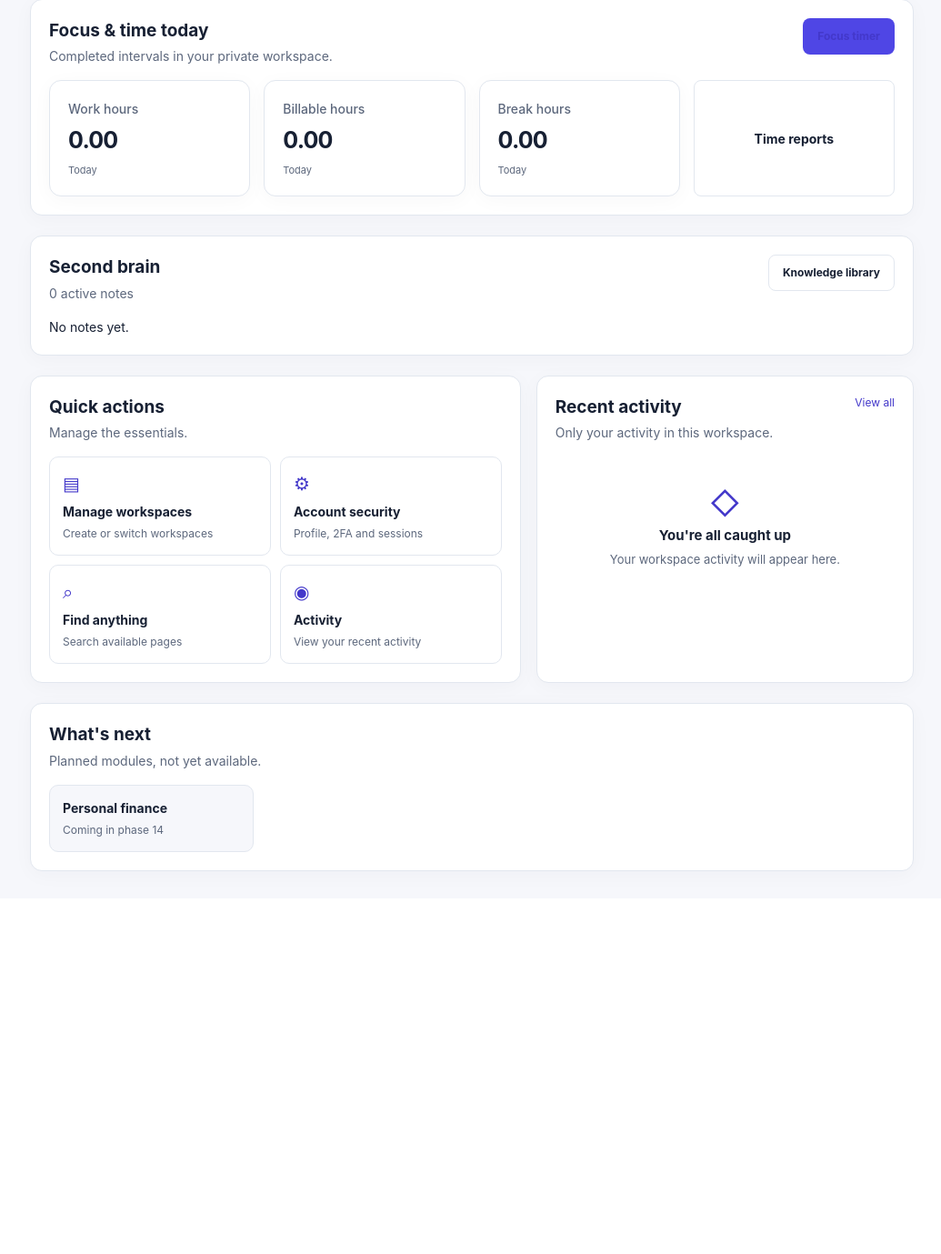
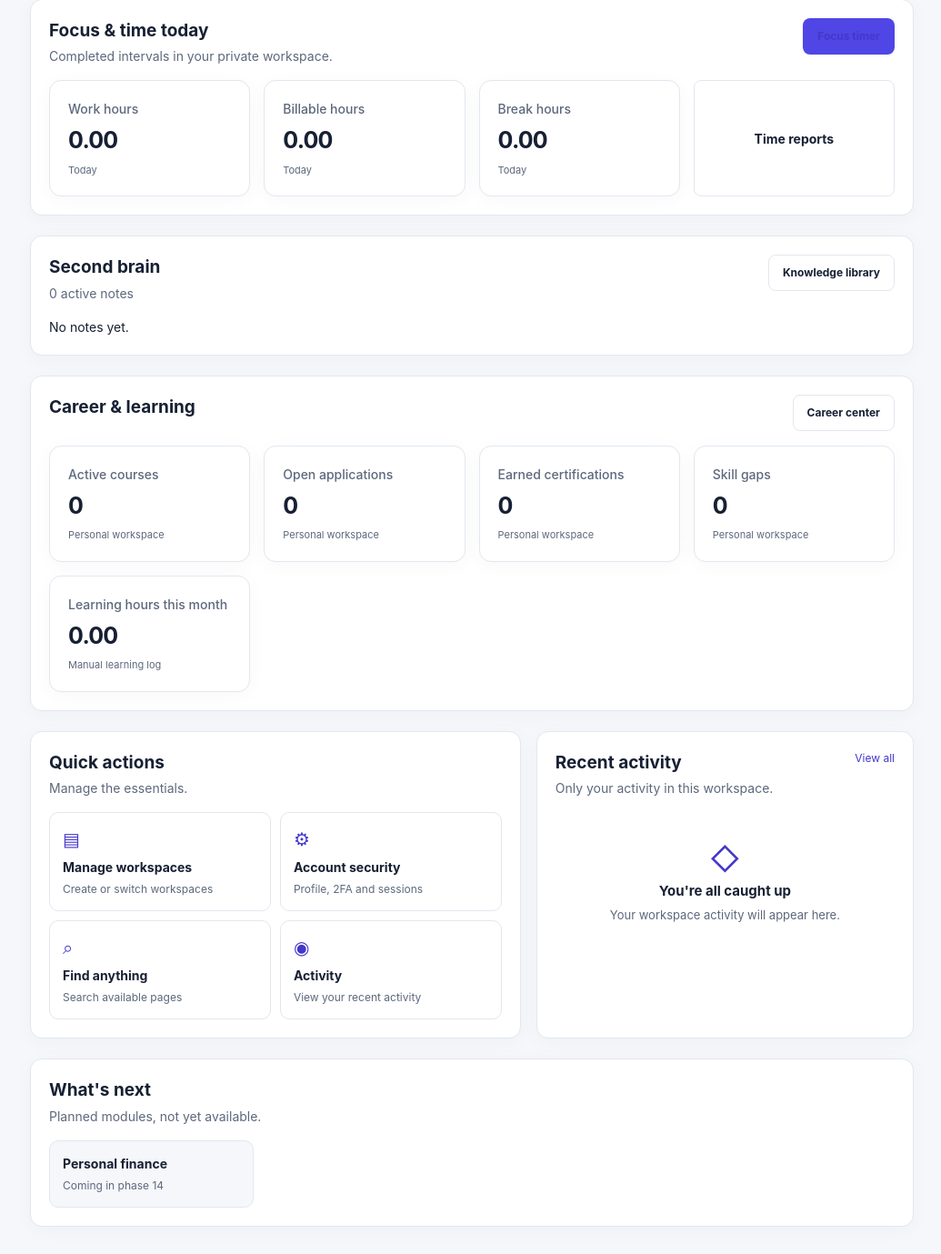
Before and after one commit to arifbillahcse/tm, a Laravel app: page /dashboard in a window 1280 px wide. Shown: the part 1290-2669 px from the top of the page at 91% size, without its empty margins (245-1280 px from the left). Before the commit the page ends 2252 px from the top, so only its background shows below. Run offline with Laravel 12, Linux system fonts and the light colour scheme; the visitor is signed in with stand-in values (Sample User, id 1); data that the repository does not hold is empty; style sheets or scripts are compiled from the project's sources.

Commit message:
feat: integrate career resources/views/dashboard/index.blade.php

```diff
--- a/resources/views/dashboard/index.blade.php
+++ b/resources/views/dashboard/index.blade.php
@@ -9,6 +9,7 @@
 @if($goalStats!==null)<x-ui.card><div class="section-heading"><div><h2>Goals &amp; habits</h2><p>Progress on your private roadmap.</p></div><a class="btn secondary" href="{{ route('goals.index') }}">Open roadmap</a></div><div class="stats-grid"><x-ui.stat label="Active goals" :value="$goalStats['active']" detail="In progress"/><x-ui.stat label="Completed goals" :value="$goalStats['completed']" detail="Marked complete"/><x-ui.stat label="Habits today" :value="$goalStats['checked'].' / '.$goalStats['habits']" detail="Daily check-ins"/><a href="{{ route('habits.index') }}" class="btn secondary">Check habits</a></div>@foreach($goalStats['recent'] as $goal)<div class="goal-item"><a href="{{ route('goals.show',$goal) }}">{{ $goal->title }}</a><progress class="goal-progress" max="100" value="{{ $goal->progress() }}" aria-label="Goal progress"></progress><small>{{ $goal->progress() }}%</small></div>@endforeach</x-ui.card>@endif
 @if($timeStats!==null)<x-ui.card><div class="section-heading"><div><h2>Focus &amp; time today</h2><p>Completed intervals in your private workspace.</p></div><a class="btn" href="{{ route('time.index') }}">Focus timer</a></div><div class="stats-grid"><x-ui.stat label="Work hours" :value="number_format($timeStats['work']/3600,2)" detail="Today"/><x-ui.stat label="Billable hours" :value="number_format($timeStats['billable']/3600,2)" detail="Today"/><x-ui.stat label="Break hours" :value="number_format($timeStats['break']/3600,2)" detail="Today"/><a class="btn secondary" href="{{ route('time.report') }}">Time reports</a></div></x-ui.card>@endif
 @if($knowledge!==null)<x-ui.card><div class="section-heading"><div><h2>Second brain</h2><p>{{ $knowledge['count'] }} active notes</p></div><a class="btn secondary" href="{{ route('knowledge.index') }}">Knowledge library</a></div>@forelse($knowledge['recent'] as $note)<a class="result-row" href="{{ route('knowledge.show',$note) }}">{{ $note->title }} · {{ $note->kind }}</a>@empty<p>No notes yet.</p>@endforelse</x-ui.card>@endif
+@if($careerStats!==null)<x-ui.card><div class="section-heading"><h2>Career &amp; learning</h2><a class="btn secondary" href="{{ route('career.index') }}">Career center</a></div><div class="stats-grid">@foreach(['courses'=>'Active courses','applications'=>'Open applications','certifications'=>'Earned certifications','gaps'=>'Skill gaps'] as $key=>$label)<x-ui.stat :label="$label" :value="$careerStats[$key]" detail="Personal workspace"/>@endforeach<x-ui.stat label="Learning hours this month" :value="number_format($careerStats['minutes']/60,2)" detail="Manual learning log"/></div></x-ui.card>@endif
 <div class="dashboard-grid"><x-ui.card><div class="section-heading"><div><h2>Quick actions</h2><p>Manage the essentials.</p></div></div><div class="quick-grid"><a href="{{ route('workspaces.index') }}"><span>▤</span><strong>Manage workspaces</strong><small>Create or switch workspaces</small></a><a href="{{ route('profile') }}"><span>⚙</span><strong>Account security</strong><small>Profile, 2FA and sessions</small></a><a href="{{ route('search') }}"><span>⌕</span><strong>Find anything</strong><small>Search available pages</small></a><a href="{{ route('notifications.index') }}"><span>◉</span><strong>Activity</strong><small>View your recent activity</small></a></div></x-ui.card>
 <x-ui.card><div class="section-heading"><div><h2>Recent activity</h2><p>Only your activity in this workspace.</p></div><a href="{{ route('notifications.index') }}">View all</a></div>@forelse($events as $event)<div class="activity-row"><span class="activity-dot"></span><div><strong>{{ ucfirst(str_replace('_',' ',$event->event)) }}</strong><small>{{ \Illuminate\Support\Carbon::parse($event->created_at,'UTC')->setTimezone(auth()->user()->timezone ?: 'UTC')->format('M j, H:i') }}</small></div></div>@empty<x-ui.empty heading="You're all caught up" description="Your workspace activity will appear here."/>@endforelse</x-ui.card></div>
 <x-ui.card><div class="section-heading"><div><h2>What's next</h2><p>Planned modules, not yet available.</p></div></div><div class="module-grid">@foreach($modules as $label=>$phase)<div class="module-tile"><strong>{{ $label }}</strong><small>Coming in phase {{ $phase }}</small></div>@endforeach</div></x-ui.card>
```
